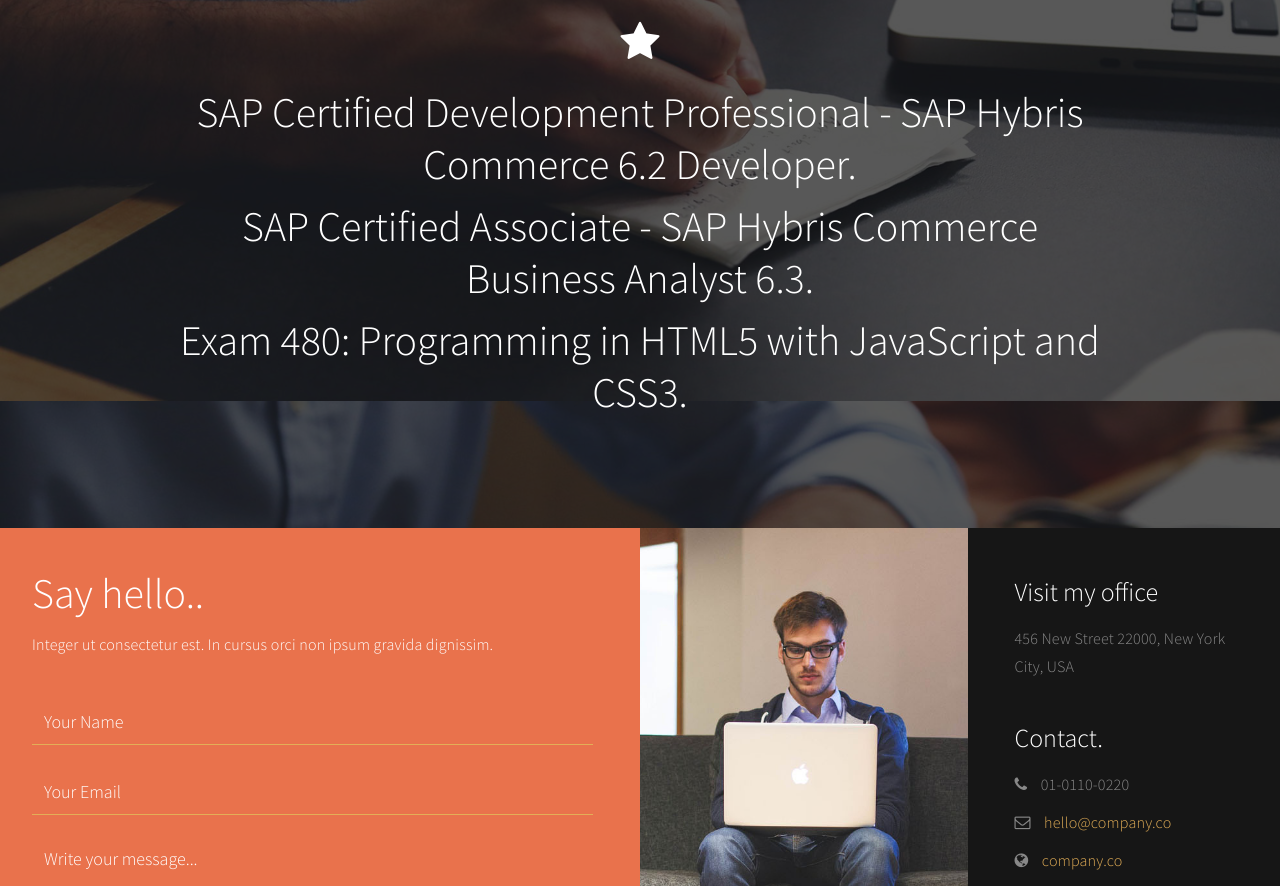
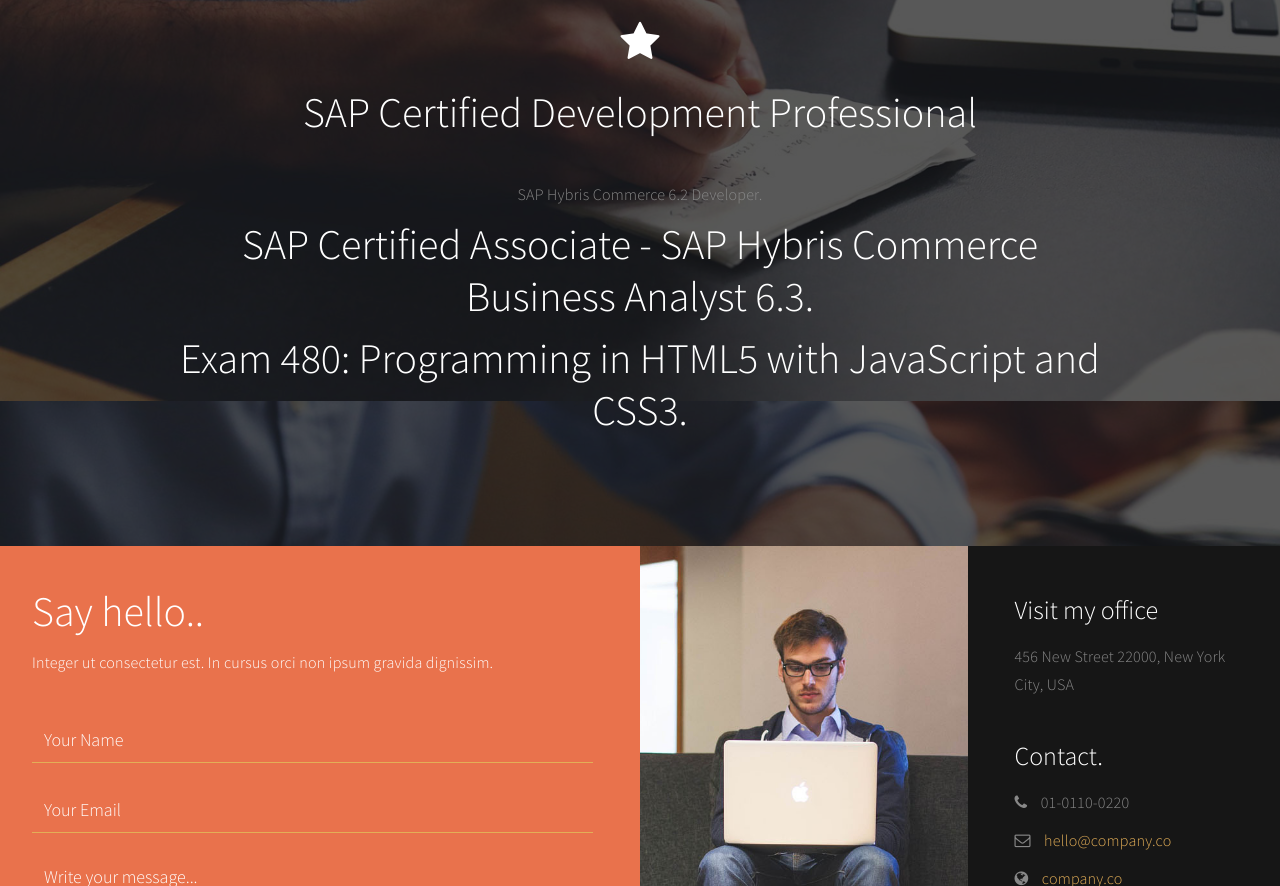
Before and after one commit to aqibmemon/aqibmemon.github.io, a plain HTML site: page index.html in a window 1280 px wide. Shown: the part 2739-3625 px from the top of the page. Drawn offline with Linux system fonts and the light colour scheme.

Commit message:
certifications heading

```diff
--- a/index.html
+++ b/index.html
@@ -305,7 +305,8 @@
                <div class="col-md-offset-1 col-md-10 col-sm-12">
                  <h1>Certifications</h1>
                     <i class="wow fadeInUp fa fa-star" data-wow-delay="0.6s"></i>
-                    <h2 class="wow fadeInUp" data-wow-delay="0.8s">SAP Certified Development Professional - SAP Hybris Commerce 6.2 Developer.</h2>
+                    <h2 class="wow fadeInUp" data-wow-delay="0.8s">SAP Certified Development Professional</h2>
+                    <p>SAP Hybris Commerce 6.2 Developer.</p>
                     <h2 class="wow fadeInUp" data-wow-delay="0.8s">SAP Certified Associate - SAP Hybris Commerce Business Analyst 6.3.</h2>
                     <h2 class="wow fadeInUp" data-wow-delay="0.8s">Exam 480: Programming in HTML5 with JavaScript and CSS3.</h2>
 
```
